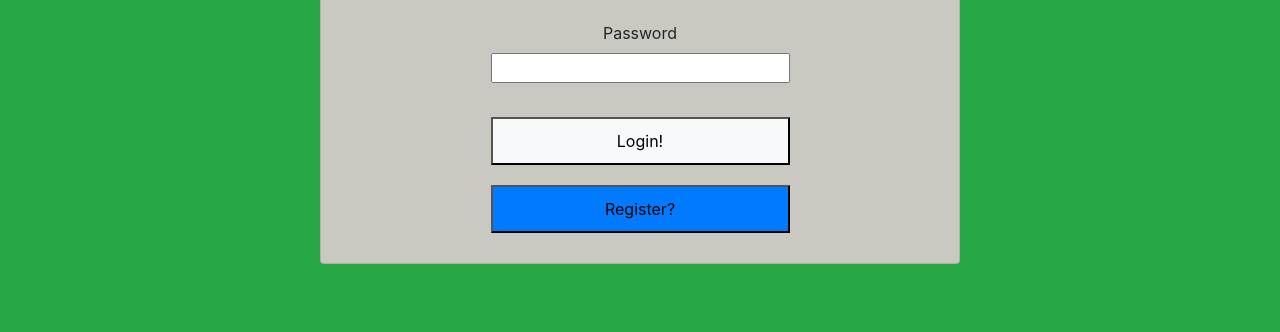
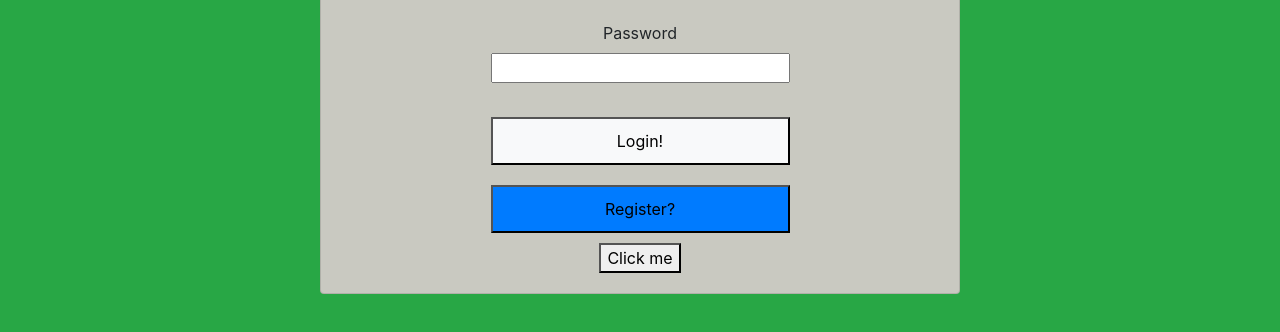
Before and after one commit to Sakshi-7699/Online-Community, a plain HTML site: page OC-App-master/OC-App-master/index.html in a window 1280 px wide. Shown: the part 228-560 px from the top of the page. Drawn offline with nearby package versions, Linux system fonts and the light colour scheme.

Commit message:
Update index.html

```diff
--- a/OC-App-master/OC-App-master/index.html
+++ b/OC-App-master/OC-App-master/index.html
@@ -36,6 +36,12 @@
                 <button onclick="https://sakshi-7699.github.io/Online-community/OC-App-master/OC-App-master/register.html" class="bg-primary" id="register-button">Register?</button></a>
             </div>
 
+            <div>
+                <form action="https://www.w3docs.com/">
+                     <button type="submit">Click me</button>
+                </form>
+            </div>
+
             </div>
         </div>
     </center>
```
